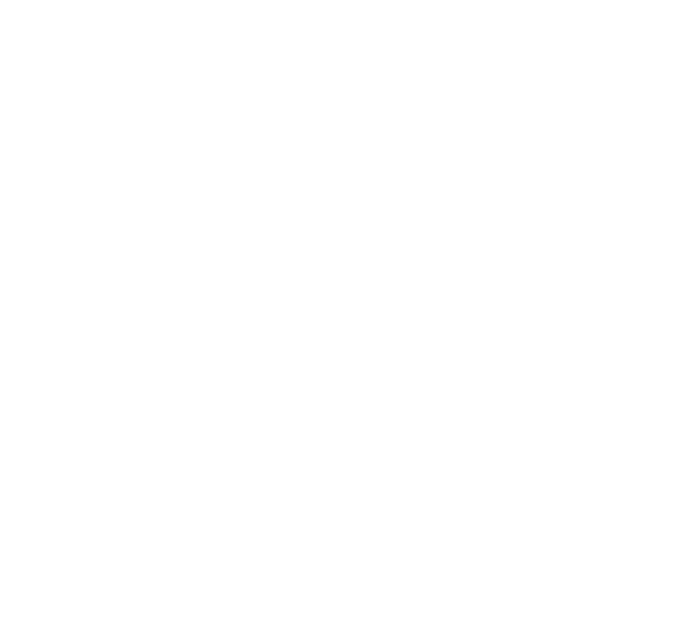
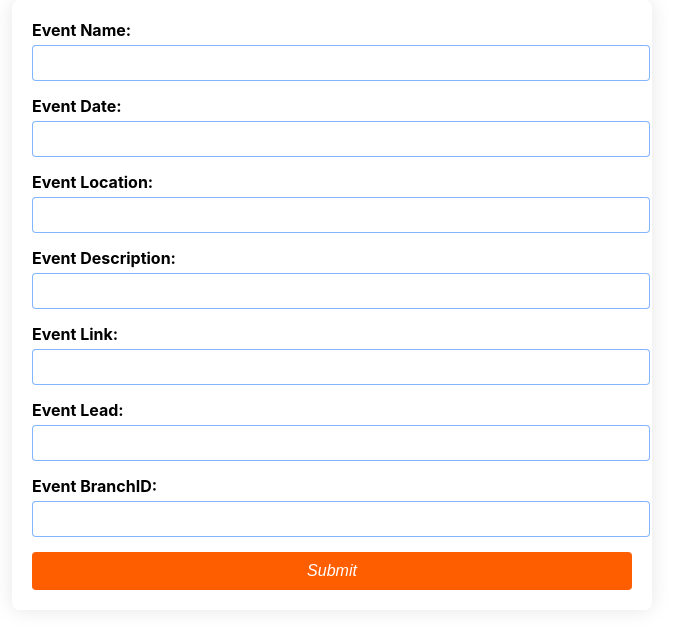
Before and after one commit to nikhilchivukula/frontend-service, a React (Create React App) app in the folder react-app/: page /add-event in a window 1280 px wide. Before the commit this address had no page. Shown: the top 628 px of the page, without its empty margins (308-989 px from the left). Built offline with nearby package versions, Linux system fonts and the light colour scheme.

Commit message:
Made Changes to Add Event Page, Action Bar Done + Half Styled

```diff
--- a/react-app/src/App.css
+++ b/react-app/src/App.css
@@ -4,7 +4,7 @@
 }
 
 .topBar {
-  color: orange;
+  color: rgb(11, 0, 161);
 }
 
 .button-container {
@@ -21,12 +21,13 @@
 
 .flex-container {
   display: flex;
+  background-color:rgb(255, 138, 71)
 }
 
 .flex-item {
   flex: 1;
   padding: 10px;
-  border: 1px solid #000;
+  color: rgb(11, 0, 161);
 }
 
 .vtsuser {
--- a/react-app/src/App.tsx
+++ b/react-app/src/App.tsx
@@ -6,6 +6,7 @@ import PastEvents from './components/PastEvents';
 import ExecutiveBoard from './components/ExecutiveBoard';
 import SignUp from './components/SignUp';
 import EventDetails from './components/Event-Detail';
+import AddEventPage from './components/Add-Event';
 
 const App: React.FC = () => {
   return (
@@ -17,6 +18,7 @@ const App: React.FC = () => {
         <Route path="/executives" element={<ExecutiveBoard />} />
         <Route path="/signup" element={<SignUp />} />
         <Route path="/Event-Detail" element={<EventDetails/>} />
+        <Route path="/add-event" element={<AddEventPage/>} />
       </Routes>
     </Router>
   );
--- /dev/null
+++ b/react-app/src/components/Add-Event.tsx
@@ -0,0 +1,134 @@
+import React, { useEffect, useState } from 'react';
+import axios from 'axios';
+import { useNavigate, useSearchParams } from 'react-router-dom';
+import './Event-Detail.css';
+import './Calendar.css';
+import '../App.css';
+
+const AddEventPage: React.FC = () => {
+  const [eventName, setEventName] = useState('');
+  const [eventDate, setEventDate] = useState('');
+  const [eventLocation, setEventLocation] = useState('');
+  const [eventDescription, setEventDescription] = useState('');
+  const [eventLink, setEventLink] = useState('');
+  const [eventLead, setEventLead] = useState('');
+  const [eventBranchID, setEventBranchID] = useState('');
+
+  const [searchParams] = useSearchParams();
+  const eventId = searchParams.get("id");
+  console.log("Event Id to fetch = " + eventId);
+
+  const submitEvent = async (ev: React.FormEvent) => {
+    ev.preventDefault();
+
+    const formData = {
+      eventName,
+      eventDate,
+      eventLocation,
+      eventDescription,
+      eventLink,
+      eventLead,
+      eventBranchID,
+    };
+
+
+
+
+
+    try {
+      const postUrl = `/api/events/event`;
+                    //Change to Create new ID Number to which to post
+                    //add new route to take the data and create a new event and return the id/eventjson
+                    //take returned id and console.log (item updated successfully or alert that it wasn't successful + the error type + ask user to retry + display useful error message)
+
+      // Fetch data response of this post and display ERROR or SUCCESS messages
+      const result = await axios.post(postUrl, formData);
+
+      // window.history.back();
+      // Handle the response (e.g., redirect to a thank-you page)
+    } catch (error) {
+      console.error('Error submitting form:', error);
+      window.alert('Error submitting form:' + error);
+    }
+  };
+
+  return (
+    <div className="signup-container">
+      <form autoComplete="off" onSubmit={submitEvent} className="signup-form">
+        <div className="form-group">
+          <label htmlFor="eventNameInputField">Event Name:</label>
+          <input
+            type="text"
+            id="eventNameInputField"
+            value={eventName}
+            onChange={(e) => setEventName(e.target.value)}
+            className="form-input"
+          />
+        </div>
+        <div className="form-group">
+          <label htmlFor="eventDateInputField">Event Date:</label>
+          <input
+            type="text"
+            id="eventDateInputField"
+            value={eventDate}
+            onChange={(e) => setEventDate(e.target.value)}
+            className="form-input"
+          />
+        </div>
+        <div className="form-group">
+          <label htmlFor="eventLocationInputField">Event Location:</label>
+          <input
+            type="text"
+            id="eventLocationInputField"
+            value={eventLocation}
+            onChange={(e) => setEventLocation(e.target.value)}
+            className="form-input"
+          />
+        </div>
+        <div className="form-group">
+          <label htmlFor="eventDescriptionInputField">Event Description:</label>
+          <input
+            type="text"
+            id="eventDescriptionInputField"
+            value={eventDescription}
+            onChange={(e) => setEventDescription(e.target.value)}
+            className="form-input"
+          />
+        </div>
+        <div className="form-group">
+          <label htmlFor="eventLinkInputField">Event Link:</label>
+          <input
+            type="text"
+            id="eventLinkInputField"
+            value={eventLink}
+            onChange={(e) => setEventLink(e.target.value)}
+            className="form-input"
+          />
+        </div>
+        <div className="form-group">
+          <label htmlFor="eventLeadInputField">Event Lead:</label>
+          <input
+            type="text"
+            id="eventLeadInputField"
+            value={eventLead}
+            onChange={(e) => setEventLead(e.target.value)}
+            className="form-input"
+          />
+        </div>
+        <div className="form-group">
+          <label htmlFor="eventBranchIDInputField">Event BranchID:</label>
+          <input
+            type="text"
+            id="eventBranchIDInputField"
+            value={eventBranchID}
+            onChange={(e) => setEventBranchID(e.target.value)}
+            className="form-input"
+          />
+        </div>
+        <button type="submit" className="submit-button">Submit</button>
+      </form>
+    </div>
+  );
+};
+
+export default AddEventPage;
--- a/react-app/src/components/ExecutiveBoard.tsx
+++ b/react-app/src/components/ExecutiveBoard.tsx
@@ -1,8 +1,22 @@
 import React from 'react';
 import './ExecutiveBoard.css'; // Import the CSS file where the reusable class is defined
+import VtsHubHeader from './VtsHubHeader';
+import VtsUser from './VtsUser';
+
+
 
 const ExecutiveBoard: React.FC = () => {
   return (
+    <div>
+      <div className="top-header flex-container">
+        <div className="topBar flex-item">Executive Board</div>
+
+        <VtsUser />
+      </div>
+
+      <VtsHubHeader />
+
+
       <div className="ExecutiveBoard-container">
         <div className="ExecutiveBoard-header">
           <h2>ExecutiveBoard</h2>
@@ -19,6 +33,7 @@ const ExecutiveBoard: React.FC = () => {
           {/* Repeat .ExecutiveBoard-member div for each ExecutiveBoardutive member */}
         </div>
       </div>
+    </div>
   );
 }
 
--- a/react-app/src/components/Home.tsx
+++ b/react-app/src/components/Home.tsx
@@ -8,6 +8,8 @@ import './Calendar.css';
 import { MonthlyCalendarEventItem, DefaultEventItemProps } from './MonthlyCalendarEventItem'
 import VtsHubHeader from './VtsHubHeader';
 import VtsUser from './VtsUser';
+import VtsActionBar from './VtsActionBar';
+
 
 import {
   MonthlyBody,
@@ -136,12 +138,14 @@ const Home: React.FC = () => {
   return (
     <div>
       <div className="top-header flex-container">
-        <div className="topBar flex-item">Homepage 2</div>
+        <div className="topBar flex-item">Homepage</div>
 
         <VtsUser />
       </div>
 
       <VtsHubHeader />
+      <VtsActionBar/>
+
 
       <MyMonthlyCalendar />
 
--- /dev/null
+++ b/react-app/src/components/VtsActionBar.tsx
@@ -0,0 +1,18 @@
+import React from 'react';
+import './VtsHubHeader.css'; // Import the CSS file where the reusable class is defined
+
+
+import { Link } from "react-router-dom";
+
+
+const VtsHubHeader: React.FC = () => {
+
+  return (
+    <div className='vtsactionbar'>
+      <button><a href='/add-event'>Add Event</a></button>
+      <button><Link to="/option 2">Option 2</Link></button>
+    </div>
+  );
+}
+
+export default VtsHubHeader;
--- a/react-app/src/components/VtsHubHeader.css
+++ b/react-app/src/components/VtsHubHeader.css
@@ -1,17 +1,12 @@
 
 .vtshubheader {
-    background-color: #ffa148;
-    color: #ffa148;
+    color: rgb(11, 0, 161);
     text-align: center;
+    font-weight: bolder;
+    border-bottom-width: 2px;
+    border-color: black;
 }
 
-div.vtshubheader button {
-    width: 20%;
-    height: 50px;
-    margin: 5px;
-    border-color: black;
-    border-width: 2px;
-}
 
 div.vtshubheader button a {
     display: block;
@@ -19,3 +14,19 @@ div.vtshubheader button a {
     padding-top: 10px;
     text-align: center;
 }
+
+.vtsactionbar {
+    color: rgb(11, 0, 161);
+    text-align: center;
+    font-weight: bolder;
+    border-bottom-width: 2px;
+    border-color: black;
+}
+
+
+div.vtsactionbar button a {
+    display: block;
+    height: 20px;
+    padding-top: 10px;
+    text-align: center;
+}
--- a/react-app/src/components/VtsHubHeader.tsx
+++ b/react-app/src/components/VtsHubHeader.tsx
@@ -7,12 +7,12 @@ import { Link } from "react-router-dom";
 
 const VtsHubHeader: React.FC = () => {
 
-return (
+  return (
     <div className='vtshubheader'>
-        <button><Link to="/upcoming-events">Upcoming Events</Link></button>
-        <button><Link to="/past-events">Past Events</Link></button>
-        <button><Link to="/executives">Executive Board</Link></button>
-        <button><a href='/auth/google'>Sign-in</a></button>
+      <button><a href='/'>Home</a></button>
+      <button><Link to="/upcoming-events">Upcoming Events</Link></button>
+      <button><Link to="/past-events">Past Events</Link></button>
+      <button><Link to="/executives">Executive Board</Link></button>
     </div>
   );
 }
--- a/react-app/src/components/VtsUser.css
+++ b/react-app/src/components/VtsUser.css
@@ -1,15 +1,15 @@
 
 div.vtshubheader {
-    background-color: lightgrey;
+    background-color: rgb(255, 138, 71);
     text-align: center;
 }
 
 div.vtshubheader button {
-    width: 20%;
+    width: 24%;
     height: 50px;
     margin: 5px;
+    border-width: 1px;
     border-color: black;
-    border-width: 2px;
 }
 
 div.vtshubheader button a {
@@ -18,3 +18,23 @@ div.vtshubheader button a {
     padding-top: 10px;
     text-align: center;
 }
+
+div.vtsactionbar {
+    background-color: rgb(229, 88, 0);
+    border-top: 0px;
+}
+
+div.vtsactionbar button {
+    width: 15%;
+    height: 20px;
+    margin: 10px;
+    border-width: 1px;
+    border-color: black;
+}
+
+div.vtsactionbar button a {
+    display: block;
+    height: 15px;
+    padding-top: 0px;
+    text-wrap: nowrap;
+}
```
Also changed, not shown: react-app/src/components/PastEvents.tsx (+22 -30 lines), react-app/src/components/UpcomingEvents.tsx (+17 -25 lines), 2 other files (tests, documents, lock files or other folders). Lines whose indentation alone changed are shown as unchanged.
